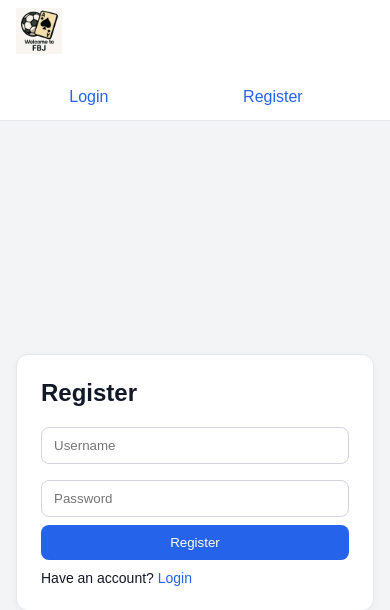
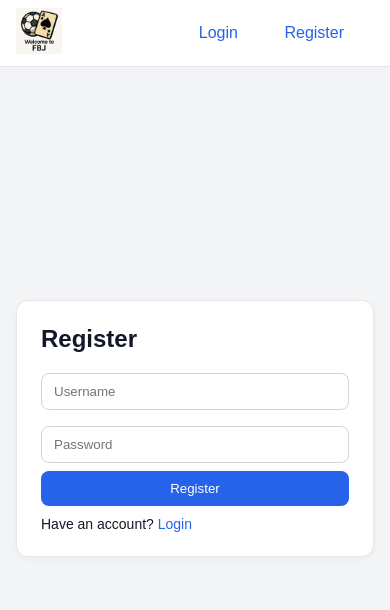
Before and after one commit to goenghisghan/fbj-game, a Flask app: page /register in a window 390 px wide. Shown: the top 610 px of the page. Run offline with Flask 3, Linux system fonts and the light colour scheme; some web fonts are replaced.

Commit message:
Update style.css

```diff
--- a/static/style.css
+++ b/static/style.css
@@ -18,26 +18,18 @@ a{color:#2563eb;text-decoration:none}a:hover{text-decoration:underline}
 .marker-dot{position:absolute;top:26px;width:10px;height:10px;background:#111827;border-radius:50%;transform:translateX(-50%);z-index:2}
 .stats{font-size:13px;text-align:left;margin-top:6px}.stats details{background:#f9fafb;border:1px solid #e5e7eb;border-radius:8px;padding:8px}.stats summary{cursor:pointer;font-weight:600}
 .stats ul{margin:6px 0 0 16px;padding:0}.stats li{margin:3px 0}.kit-img{width:56px;height:auto;display:block;margin:6px auto}
-/* Prevent nav links from splitting across lines */
-.nav-links a {
-  white-space: nowrap;
+/* Welcome page buttons */
+.welcome-links {
+  display: flex;
+  flex-wrap: wrap;         /* allow wrapping */
+  justify-content: center; /* center items on each line */
+  gap: 12px;               /* space between buttons */
+  margin-top: 16px;
 }
 
-/* On small screens, let links stack neatly */
-@media (max-width:600px) {
-  .nav-inner {
-    flex-wrap: wrap;
-  }
-  .nav-links {
-    display: flex;
-    flex-wrap: wrap;
-    gap: 10px;
-    width: 100%;
-    justify-content: center;
-    margin-top: 8px;
-  }
-  .nav-links a {
-    flex: 1 1 auto;
-    text-align: center;
-  }
+.welcome-links a {
+  text-align: center;
+  padding: 12px 20px;
+  border-radius: 8px;
+  white-space: nowrap;     /* keep label together */
 }
```
